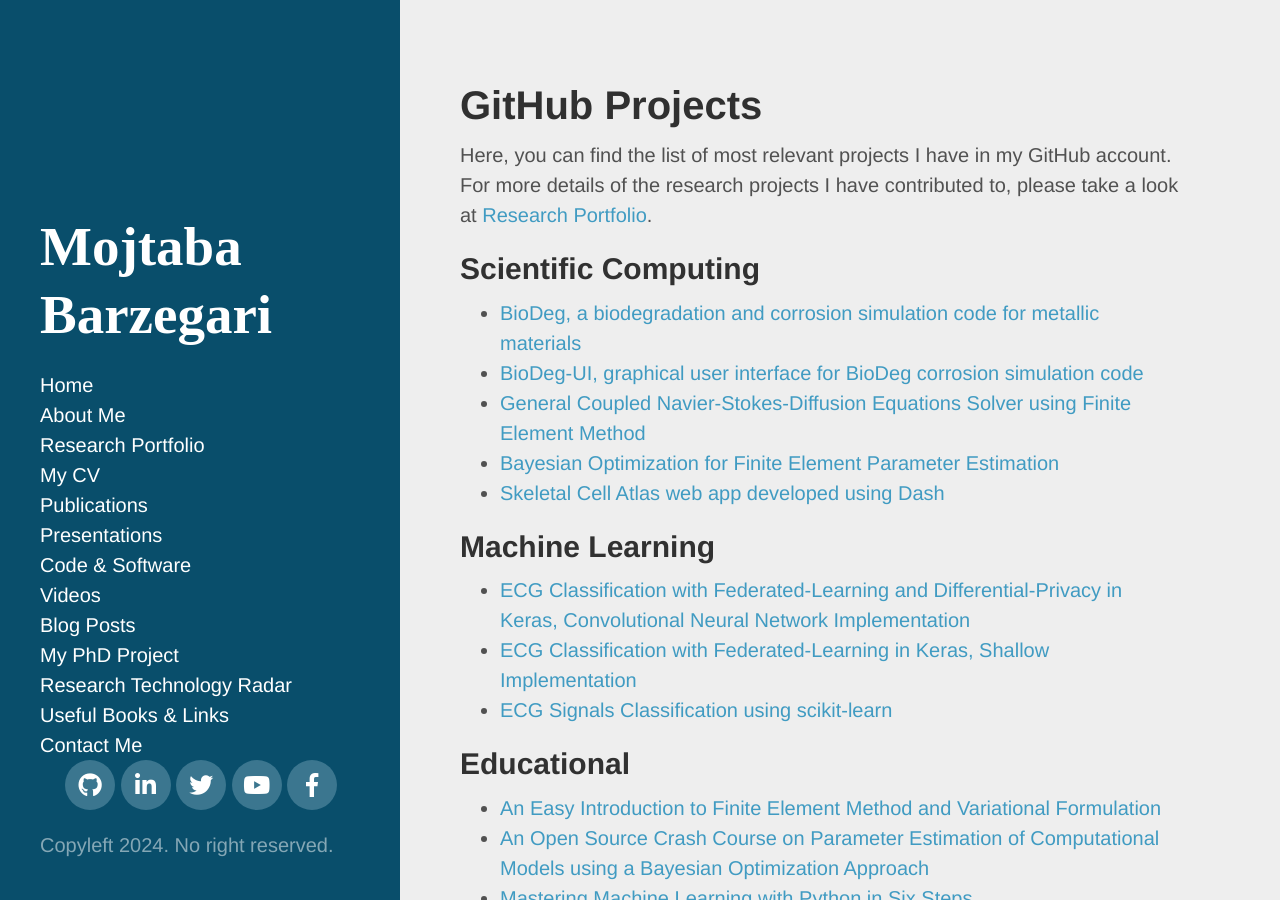
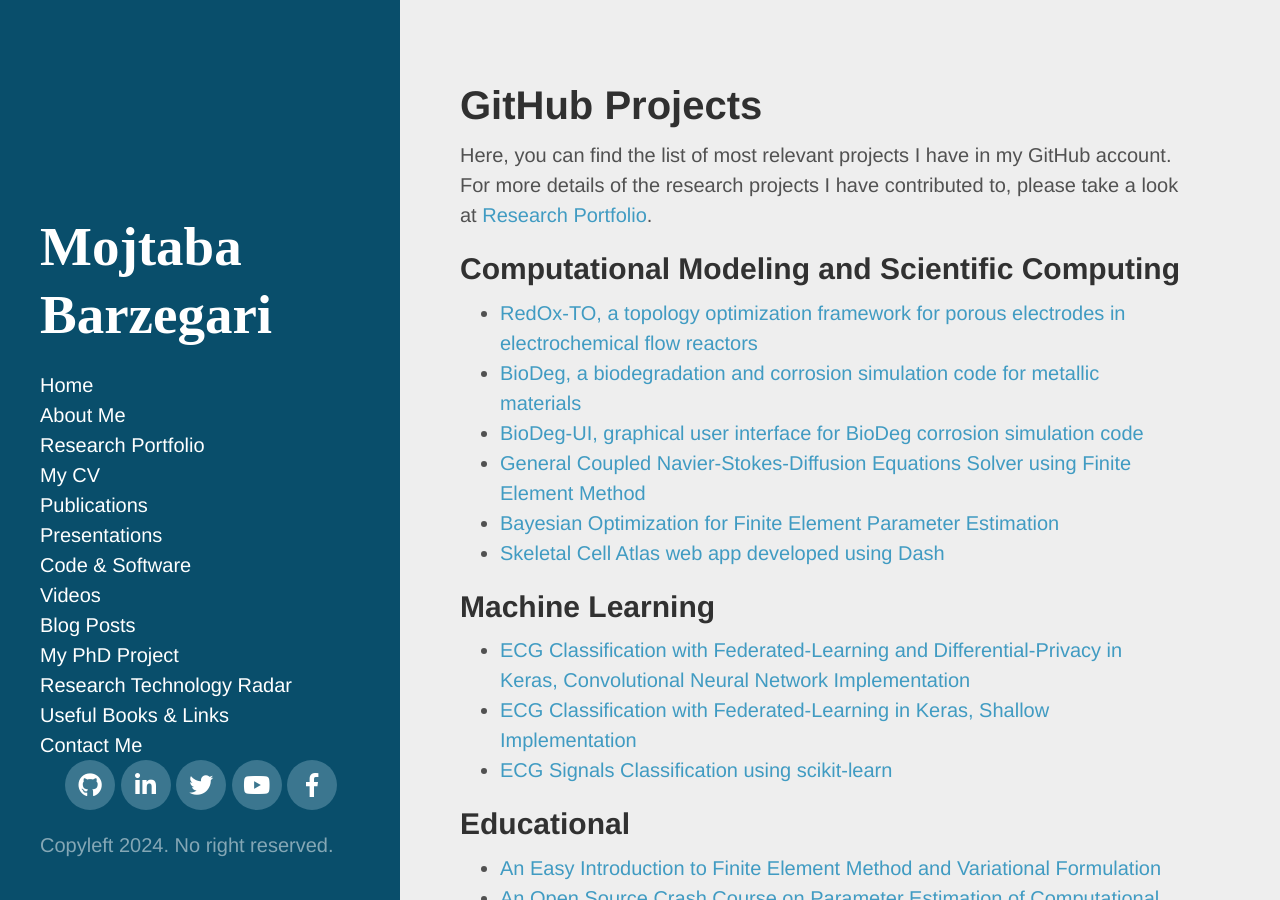
Before and after one commit to mbarzegary/mbarzegary.github.io, a Jekyll site: the page built from projects.md, in a window 1280 px wide and 900 px high. Built offline with Jekyll 4.4.1, drawn with Linux system fonts in a browser that asks for light colours; nearby versions of some CDN libraries; some web fonts are replaced.

Commit message:
add redox-to to software page

```diff
--- a/projects.md
+++ b/projects.md
@@ -5,8 +5,9 @@
 
 Here, you can find the list of most relevant projects I have in my GitHub account. For more details of the research projects I have contributed to, please take a look at [Research Portfolio](/research).
 
-## Scientific Computing
+## Computational Modeling and Scientific Computing
 
+ * [RedOx-TO, a topology optimization framework for porous electrodes in electrochemical flow reactors](https://github.com/mbarzegary/RedOx-TO)
  * [BioDeg, a biodegradation and corrosion simulation code for metallic materials](https://github.com/mbarzegary/BioDeg)
  * [BioDeg-UI, graphical user interface for BioDeg corrosion simulation code](https://github.com/mbarzegary/BioDeg-UI)
  * [General Coupled Navier-Stokes-Diffusion Equations Solver using Finite Element Method](https://github.com/mbarzegary/navier-stokes-solver)
```
